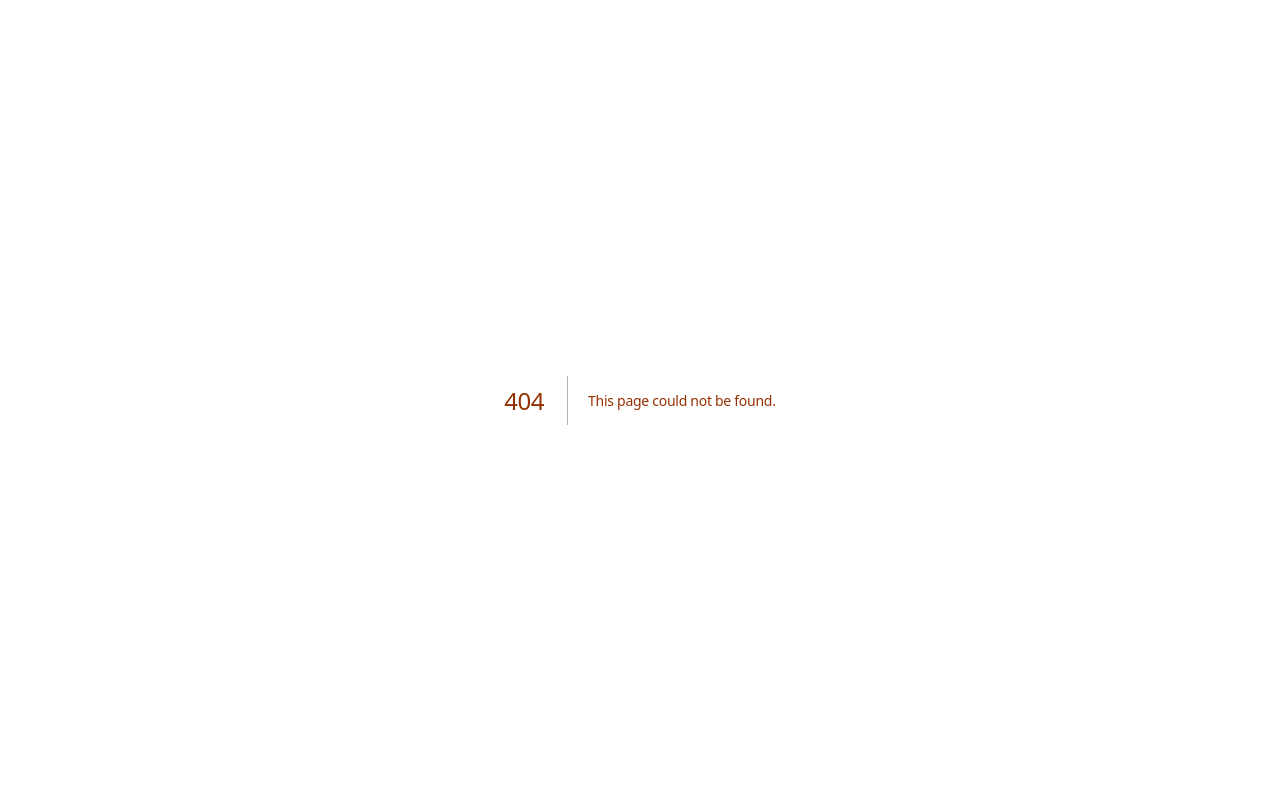
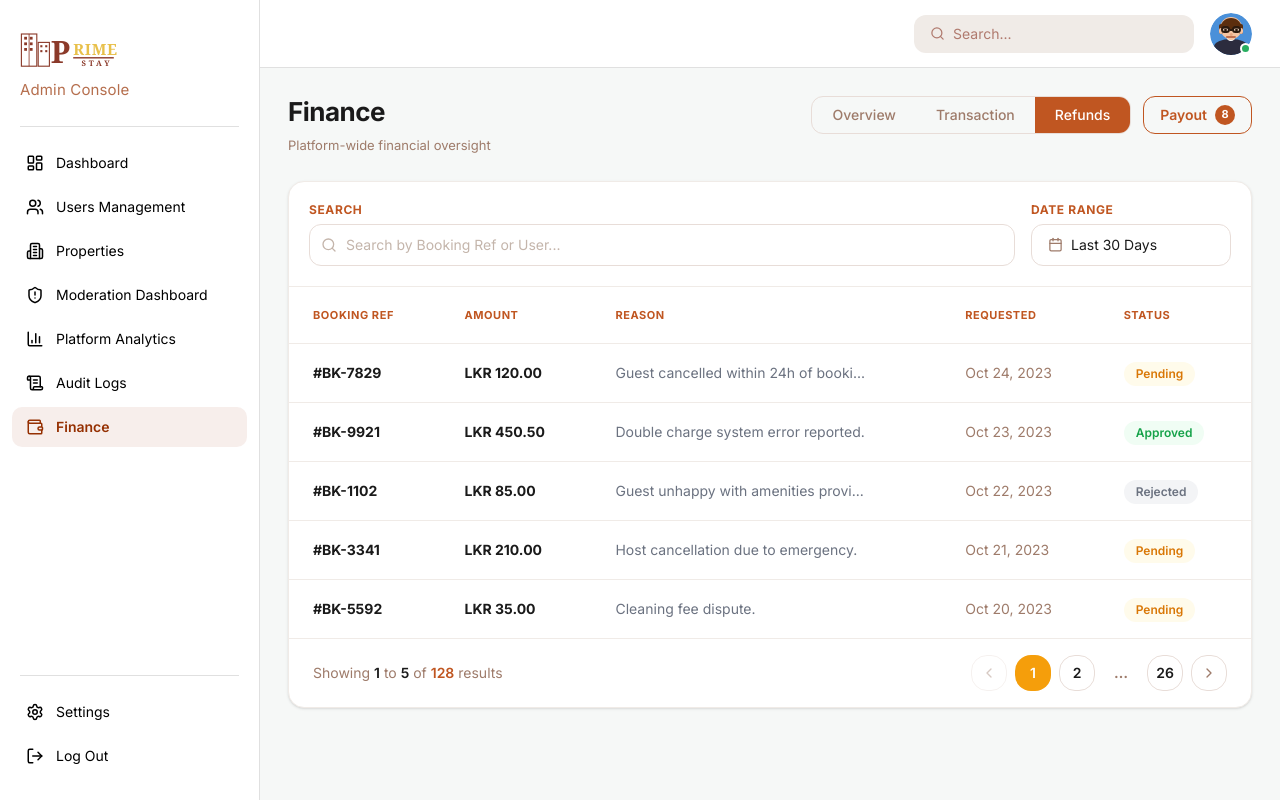
Before and after one commit to Dula0268/b4code-frontend, a Next.js app: page /admin/finance/refund in a window 1280 px wide. Before the commit this address had no page. Built offline with nearby package versions, Linux system fonts and the light colour scheme.

Commit message:
feat: add refund page and refund table component

```diff
--- /dev/null
+++ b/src/app/admin/finance/refund/page.tsx
@@ -0,0 +1,19 @@
+"use client";
+
+import AdminPageLayout from "@/components/features/admin/admin-page-layout";
+import FinanceHeader from "@/components/features/admin/finance/finance-header";
+import RefundTable from "./refund-table";
+
+export default function RefundPage() {
+  return (
+    <AdminPageLayout>
+      <div className="flex flex-col gap-6">
+        {/* ── Header with tabs ── */}
+        <FinanceHeader activeTab="refunds" />
+
+        {/* ── Refund Table ── */}
+        <RefundTable />
+      </div>
+    </AdminPageLayout>
+  );
+}
--- /dev/null
+++ b/src/app/admin/finance/refund/refund-table.tsx
@@ -0,0 +1,238 @@
+"use client";
+
+import { useState } from "react";
+import { Search, Calendar, ChevronLeft, ChevronRight } from "lucide-react";
+
+// ─── Types ──────────────────────────────────────────────────────────────────────
+type RefundStatus = "Pending" | "Approved" | "Rejected";
+
+interface Refund {
+  bookingRef: string;
+  amount: string;
+  reason: string;
+  requested: string;
+  status: RefundStatus;
+}
+
+// ─── Static data ────────────────────────────────────────────────────────────────
+const REFUNDS: Refund[] = [
+  {
+    bookingRef: "#BK-7829",
+    amount: "LKR 120.00",
+    reason: "Guest cancelled within 24h of booki...",
+    requested: "Oct 24, 2023",
+    status: "Pending",
+  },
+  {
+    bookingRef: "#BK-9921",
+    amount: "LKR 450.50",
+    reason: "Double charge system error reported.",
+    requested: "Oct 23, 2023",
+    status: "Approved",
+  },
+  {
+    bookingRef: "#BK-1102",
+    amount: "LKR 85.00",
+    reason: "Guest unhappy with amenities provi...",
+    requested: "Oct 22, 2023",
+    status: "Rejected",
+  },
+  {
+    bookingRef: "#BK-3341",
+    amount: "LKR 210.00",
+    reason: "Host cancellation due to emergency.",
+    requested: "Oct 21, 2023",
+    status: "Pending",
+  },
+  {
+    bookingRef: "#BK-5592",
+    amount: "LKR 35.00",
+    reason: "Cleaning fee dispute.",
+    requested: "Oct 20, 2023",
+    status: "Pending",
+  },
+];
+
+// ─── Status badge ───────────────────────────────────────────────────────────────
+function RefundStatusBadge({ status }: { status: RefundStatus }) {
+  const map: Record<RefundStatus, { bg: string; text: string }> = {
+    Pending: { bg: "bg-[#FFFBEB]", text: "text-[#D97706]" },
+    Approved: { bg: "bg-[#F0FDF4]", text: "text-[#16A34A]" },
+    Rejected: { bg: "bg-[#F3F4F6]", text: "text-[#6B7280]" },
+  };
+  const s = map[status];
+
+  return (
+    <span
+      className={`inline-block px-3 py-1 rounded-full text-xs font-semibold ${s.bg} ${s.text}`}
+    >
+      {status}
+    </span>
+  );
+}
+
+// ─── Component ──────────────────────────────────────────────────────────────────
+export default function RefundTable() {
+  const [currentPage, setCurrentPage] = useState(1);
+  const totalResults = 128;
+  const perPage = 5;
+  const totalPages = Math.ceil(totalResults / perPage);
+
+  return (
+    <div className="bg-white rounded-2xl border border-[#F0EBE7] shadow-sm overflow-hidden">
+      {/* ── Filters ── */}
+      <div className="p-5 flex items-end gap-4 flex-wrap border-b border-[#F0EBE7]">
+        {/* Search */}
+        <div className="flex-1 min-w-[200px]">
+          <label className="block text-xs font-bold text-[#C05621] mb-1.5 uppercase tracking-wider">
+            Search
+          </label>
+          <div className="relative">
+            <Search
+              size={16}
+              className="absolute left-3 top-1/2 -translate-y-1/2 text-[#C4B5AB]"
+            />
+            <input
+              type="text"
+              placeholder="Search by Booking Ref or User..."
+              className="w-full pl-9 pr-4 py-2.5 rounded-xl border border-[#E8DDD8] text-sm text-[#1A1A1A] placeholder:text-[#C4B5AB] focus:outline-none focus:ring-2 focus:ring-[#C05621]/20 focus:border-[#C05621] transition"
+            />
+          </div>
+        </div>
+
+        {/* Date Range */}
+        <div className="min-w-[200px]">
+          <label className="block text-xs font-bold text-[#C05621] mb-1.5 uppercase tracking-wider">
+            Date Range
+          </label>
+          <button className="w-full flex items-center gap-2 px-4 py-2.5 rounded-xl border border-[#E8DDD8] text-sm text-[#1A1A1A] hover:bg-[#FAF5F2] transition">
+            <Calendar size={15} className="text-[#9E7B6A]" />
+            Last 30 Days
+          </button>
+        </div>
+      </div>
+
+      {/* ── Table ── */}
+      <div className="overflow-x-auto">
+        <table className="w-full">
+          <thead>
+            <tr className="border-b border-[#F0EBE7]">
+              <th className="text-left px-6 py-4 text-[11px] font-bold text-[#C05621] uppercase tracking-wider">
+                Booking Ref
+              </th>
+              <th className="text-left px-6 py-4 text-[11px] font-bold text-[#C05621] uppercase tracking-wider">
+                Amount
+              </th>
+              <th className="text-left px-6 py-4 text-[11px] font-bold text-[#C05621] uppercase tracking-wider">
+                Reason
+              </th>
+              <th className="text-left px-6 py-4 text-[11px] font-bold text-[#C05621] uppercase tracking-wider">
+                Requested
+              </th>
+              <th className="text-left px-6 py-4 text-[11px] font-bold text-[#C05621] uppercase tracking-wider">
+                Status
+              </th>
+            </tr>
+          </thead>
+          <tbody>
+            {REFUNDS.map((r) => (
+              <tr
+                key={r.bookingRef}
+                className="border-b border-[#F0EBE7] last:border-b-0 hover:bg-[#FDFAF8] transition-colors"
+              >
+                <td className="px-6 py-4 text-sm font-bold text-[#1A1A1A]">
+                  {r.bookingRef}
+                </td>
+                <td className="px-6 py-4 text-sm font-bold text-[#1A1A1A]">
+                  {r.amount}
+                </td>
+                <td className="px-6 py-4 text-sm text-[#6B7280] max-w-[300px] truncate">
+                  {r.reason}
+                </td>
+                <td className="px-6 py-4 text-sm text-[#9E7B6A]">
+                  {r.requested}
+                </td>
+                <td className="px-6 py-4">
+                  <RefundStatusBadge status={r.status} />
+                </td>
+              </tr>
+            ))}
+          </tbody>
+        </table>
+      </div>
+
+      {/* ── Pagination ── */}
+      <div className="px-6 py-4 flex items-center justify-between border-t border-[#F0EBE7]">
+        <p className="text-sm text-[#9E7B6A]">
+          Showing{" "}
+          <span className="font-semibold text-[#1A1A1A]">
+            {(currentPage - 1) * perPage + 1}
+          </span>{" "}
+          to{" "}
+          <span className="font-semibold text-[#1A1A1A]">
+            {Math.min(currentPage * perPage, totalResults)}
+          </span>{" "}
+          of{" "}
+          <span className="font-semibold text-[#C05621]">{totalResults}</span>{" "}
+          results
+        </p>
+
+        <div className="flex items-center gap-2">
+          <button
+            disabled={currentPage === 1}
+            onClick={() => setCurrentPage((p) => Math.max(1, p - 1))}
+            className="w-9 h-9 rounded-lg border border-[#E8DDD8] flex items-center justify-center text-[#9E7B6A] hover:bg-[#FAF5F2] disabled:opacity-40 transition-colors"
+          >
+            <ChevronLeft size={16} />
+          </button>
+
+          {/* Page number buttons */}
+          <button
+            onClick={() => setCurrentPage(1)}
+            className={`w-9 h-9 rounded-lg text-sm font-semibold flex items-center justify-center transition-colors ${
+              currentPage === 1
+                ? "bg-[#F59E0B] text-white"
+                : "border border-[#E8DDD8] text-[#1A1A1A] hover:bg-[#FAF5F2]"
+            }`}
+          >
+            1
+          </button>
+
+          <button
+            onClick={() => setCurrentPage(2)}
+            className={`w-9 h-9 rounded-lg text-sm font-semibold flex items-center justify-center transition-colors ${
+              currentPage === 2
+                ? "bg-[#F59E0B] text-white"
+                : "border border-[#E8DDD8] text-[#1A1A1A] hover:bg-[#FAF5F2]"
+            }`}
+          >
+            2
+          </button>
+
+          <span className="w-9 h-9 flex items-center justify-center text-sm text-[#9E7B6A] font-bold">
+            …
+          </span>
+
+          <button
+            onClick={() => setCurrentPage(totalPages)}
+            className={`w-9 h-9 rounded-lg text-sm font-semibold flex items-center justify-center transition-colors ${
+              currentPage === totalPages
+                ? "bg-[#F59E0B] text-white"
+                : "border border-[#E8DDD8] text-[#1A1A1A] hover:bg-[#FAF5F2]"
+            }`}
+          >
+            {totalPages}
+          </button>
+
+          <button
+            disabled={currentPage === totalPages}
+            onClick={() => setCurrentPage((p) => Math.min(totalPages, p + 1))}
+            className="w-9 h-9 rounded-lg border border-[#E8DDD8] flex items-center justify-center text-[#9E7B6A] hover:bg-[#FAF5F2] disabled:opacity-40 transition-colors"
+          >
+            <ChevronRight size={16} />
+          </button>
+        </div>
+      </div>
+    </div>
+  );
+}
```
